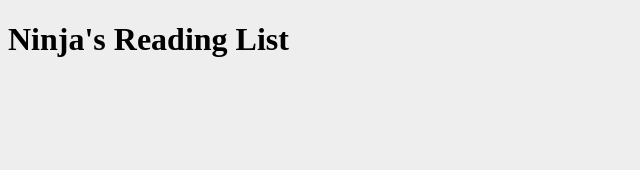
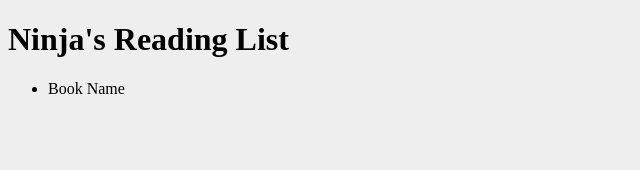
Before and after one commit to wildfoxcard/lessons-javascript, a React (Create React App) app in the folder graphql-dojo/client/: page / in a window 1280 px wide. Shown: the top 170 px of the page, without its empty margins (0-640 px from the left). Built offline with nearby package versions, Linux system fonts and the light colour scheme.

Commit message:
video 24 completed

```diff
--- a/graphql-dojo/client/src/App.js
+++ b/graphql-dojo/client/src/App.js
@@ -1,9 +1,11 @@
 import React from 'react';
+import BookList from './components/BookList'
 
 function App() {
   return (
     <div className="main">
       <h1>Ninja's Reading List</h1>
+      <BookList />
     </div>
   );
 }
--- /dev/null
+++ b/graphql-dojo/client/src/components/BookList.js
@@ -0,0 +1,15 @@
+import React, { Component } from 'react'
+
+export class BookList extends Component {
+    render() {
+        return (
+            <div>
+                <ul id="book-list">
+                    <li>Book Name</li>
+                </ul>
+            </div>
+        )
+    }
+}
+
+export default BookList
--- a/graphql-dojo/client/src/index.css
+++ b/graphql-dojo/client/src/index.css
@@ -1,5 +1,4 @@
 body {
   background-color: #eee;
   font-family: "Nunito SemiBold";
-
 }
```
Also changed, not shown: 1 other file (tests, documents, lock files or other folders).
